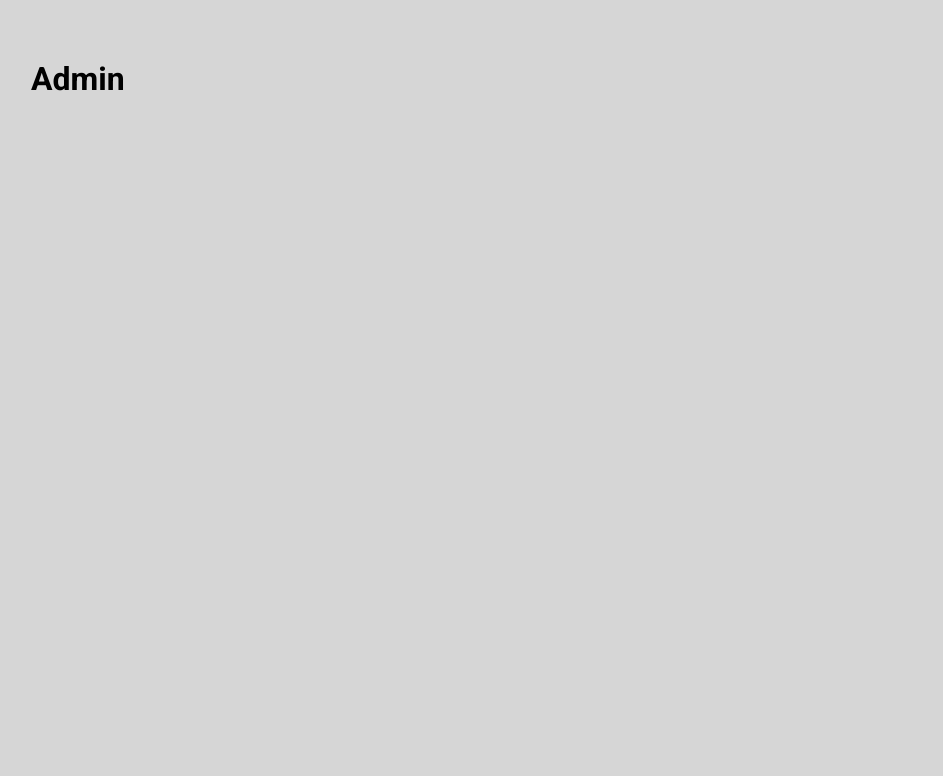
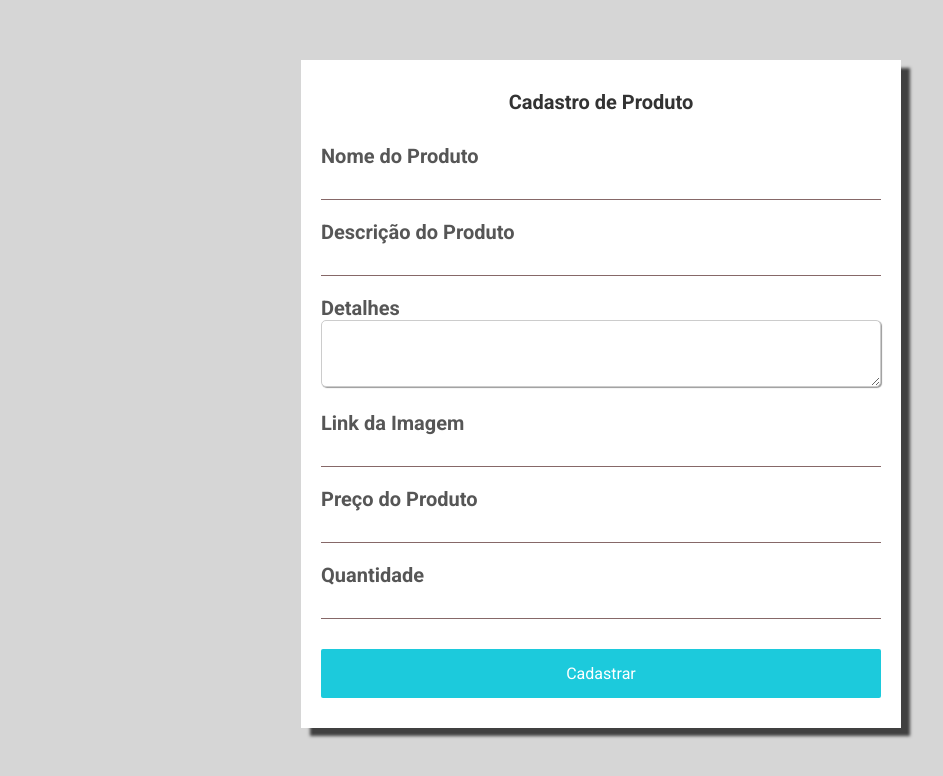
Before and after one commit to viniciusfreitasrj17/node-react-mongo, a React (Create React App) app in the folder front/: page /admin in a window 1280 px wide. Shown: the top 776 px of the page, without its empty margins (39-982 px from the left). Built offline with nearby package versions, Linux system fonts and the light colour scheme; the HTML template or start-up script is replaced by a standard one.

Commit message:
Fron add Home e Admin template

```diff
--- a/front/src/Admin.css
+++ b/front/src/Admin.css
@@ -0,0 +1,66 @@
+main#admin {
+    width: 3px;
+    background-color: #fff;
+    box-shadow: 9px 8px 3px 0px rgba(0,0,0,0.7);
+    /* border-radius: 15px; */
+    padding: 30px 20px;
+    flex: 1;
+}
+
+main#admin strong {
+    font-size: 20px;
+    text-align: center;
+    display: block;
+    color: #333;
+}
+
+main#admin form {
+    margin-top: 30px;
+}
+
+main#admin form .input-block {
+    margin-top: 20px;
+}
+
+main#admin form .input-block label {
+    color: #565656;
+    font-size: 20px;
+    font-weight: bold;
+    display: block;
+}
+
+main#admin form .input-block input {
+    width: 100%;
+    height: 32px;
+    font-size: 18px;
+    color: #666;
+    border: 0;
+    border-bottom: 1px solid #866868;
+}
+
+main#admin form .input-block textarea {
+    font-size: 15px;
+    padding: 10px;
+    line-height: 1.5;
+    border-radius: 5px;
+    border: 1px solid #ccc;
+    box-shadow: 1px 1px 1px #999;
+    width: 100%;
+}
+
+main#admin form button[type=submit] {
+    width: 100%;
+    border: 0;
+    margin-top: 30px;
+    background-color: #1ccadc;
+    border-radius: 2px;
+    padding: 15px 20px;
+    font-size: 16px;
+    color: #fff;
+    cursor: pointer;
+    transition: background 1s;
+}
+
+main#admin form button[type=submit]:hover {
+    background-color: #0b666f;
+}
--- a/front/src/Home.css
+++ b/front/src/Home.css
@@ -0,0 +1,77 @@
+main#home {
+    /* width: 320px; */
+    background-color: #fff;
+    box-shadow: 9px 8px 3px 0px rgba(0,0,0,0.7);
+    /* border-radius: 15px; */
+    padding: 30px 20px;
+    flex: 1;
+}
+
+main ul {
+    display: grid;
+    grid-template-columns: repeat(2, 1fr);
+    gap: 20px;
+    list-style: none;
+    color: #2308b1;
+}
+
+li {
+    height: auto;
+    background: #FFF;
+    box-shadow: 3px 3px 3px 3px rgba(0,0,0,0.7);
+    /* border-radius: 15px; */
+    padding: 0px;
+
+}
+
+li img {
+    width: 300px;
+    height: 300px;
+    border-radius: 5%;
+    padding-top: 20px;
+    padding-left: 20px;
+    padding-bottom: 5px;
+    display: block;
+    margin-left: auto;
+    margin-right: auto;
+}
+
+li header {
+    background-color: #0ddaef;
+    padding: 5px 20px 20px 20px;
+}
+
+li div.prod-info {
+    display: grid;
+    grid-template-columns: 1fr 2fr 6fr;
+    gap: 2%;
+    margin-left: 10px;
+}
+
+li div.prod-info strong {
+    margin-right: 10px;
+}
+
+li div.prod-info span {
+    font-size: 18px;
+}
+
+li div.prod-info p {
+    font-size: 13px;
+    color: #796c6c;
+}
+
+li div.prod-add {
+    display: grid;
+    grid-template-columns: 2fr 2fr;
+    gap: 2%;
+}
+
+li div.prod-add span#qtd {
+    margin-left: 10px;
+}
+
+li div.prod-add span#price {
+    text-align: right;
+    font-size: 30px;
+}
--- a/front/src/global.css
+++ b/front/src/global.css
@@ -20,3 +20,13 @@ body {
 body, input, button {
     font-family: Roboto, sans-serif;
 }
+
+#root {
+    max-width: 1200px;
+    margin: 0 auto;
+}
+
+#root main#admin {
+    max-width: 600px;
+    margin: 0 auto;
+}
--- a/front/src/routes.js
+++ b/front/src/routes.js
@@ -1,24 +1,31 @@
 import React from 'react'
 import { BrowserRouter, Route, Switch } from 'react-router-dom'
+
+import './Home.css'
+import './Admin.css'
 
 const Routes = () => (
   <BrowserRouter>
     <Switch>
-      <Route exact path='/' component={ () => (
-          <main>
+      <Route exact path='/' component={() => (
+        <main id='home' >
           <ul>
             <li>
               <img
                 src='https://images-americanas.b2w.io/produtos/01/00/img7/01/00/item/134217/3/134217361_1GG.jpg'
                 alt='Samsung Galaxy S10'
               />
-                      <div className='prod-infp' >
+              <header>
+                <div className='prod-info' >
                   <strong>Smartphone</strong>
                   <span>Samsung Galaxy S10</span>
                   <p>128GB Dual Chip Android 9.0 Tela 5,8 Octa-Core 4G Câmera 12MP + 16MP - Preto</p>
                 </div>
-                      <span>Quantidade 4</span>
-                      <span>R$ 2.300,00</span>
+                <div className='prod-add' >
+                  <span id='qtd' >Quantidade 4</span>
+                  <span id='price' >R$ 2.300,00</span>
+                </div>
+              </header>
             </li>
 
             <li>
@@ -26,18 +33,90 @@ const Routes = () => (
                 src='https://images-americanas.b2w.io/produtos/01/00/img7/01/00/item/134217/3/134217361_1GG.jpg'
                 alt='Samsung Galaxy S10'
               />
-                      <div className='prod-infp' >
+              <header>
+                <div className='prod-info' >
                   <strong>Smartphone</strong>
                   <span>Samsung Galaxy S10</span>
                   <p>128GB Dual Chip Android 9.0 Tela 5,8 Octa-Core 4G Câmera 12MP + 16MP - Preto</p>
                 </div>
-                      <span>Quantidade 4</span>
-                      <span>R$ 2.300,00</span>
+                <div className='prod-add' >
+                  <span id='qtd' >Quantidade 4</span>
+                  <span id='price' >R$ 2.300,00</span>
+                </div>
+              </header>
             </li>
           </ul>
         </main>
-      ) } />
-      <Route exact path='/admin' component={ () => <h1>Admin</h1> } />
+      )} />
+      <Route exact path='/admin' component={() => (
+        <main id='admin' >
+          <strong>Cadastro de Produto</strong>
+          <form onSubmit={() => { }} >
+            <div className='input-block' >
+              <label htmlFor='name' >Nome do Produto</label>
+              <input
+                name='name'
+                id='name'
+                required
+                value=''
+              />
+            </div>
+
+            <div className='input-block' >
+              <label htmlFor='description' >Descrição do Produto</label>
+              <input
+                name='description'
+                id='description'
+                required
+                value=''
+              />
+            </div>
+
+            <div className='input-block' >
+              <label htmlFor='detail' >Detalhes</label>
+              <textarea
+                name='detail'
+                id='detail'
+                required
+                rows='2'
+                cols='33'
+                value=''
+              />
+            </div>
+
+            <div className='input-block' >
+              <label htmlFor='imgUrl' >Link da Imagem</label>
+              <input
+                name='imgUrl'
+                id='imgUrl'
+                required
+                value=''
+              />
+            </div>
+
+            <div className='input-block' >
+              <label htmlFor='price' >Preço do Produto</label>
+              <input
+                name='price'
+                id='price'
+                required
+                value=''
+              />
+            </div>
+
+            <div className='input-block' >
+              <label htmlFor='amount' >Quantidade</label>
+              <input
+                name='amount'
+                id='amount'
+                value=''
+              />
+            </div>
+
+            <button type='submit' >Cadastrar</button>
+          </form>
+        </main>
+      )} />
     </Switch>
   </BrowserRouter>
 )
```
Also changed, not shown: 1 other file (tests, documents, lock files or other folders). Lines whose indentation alone changed are shown as unchanged.
